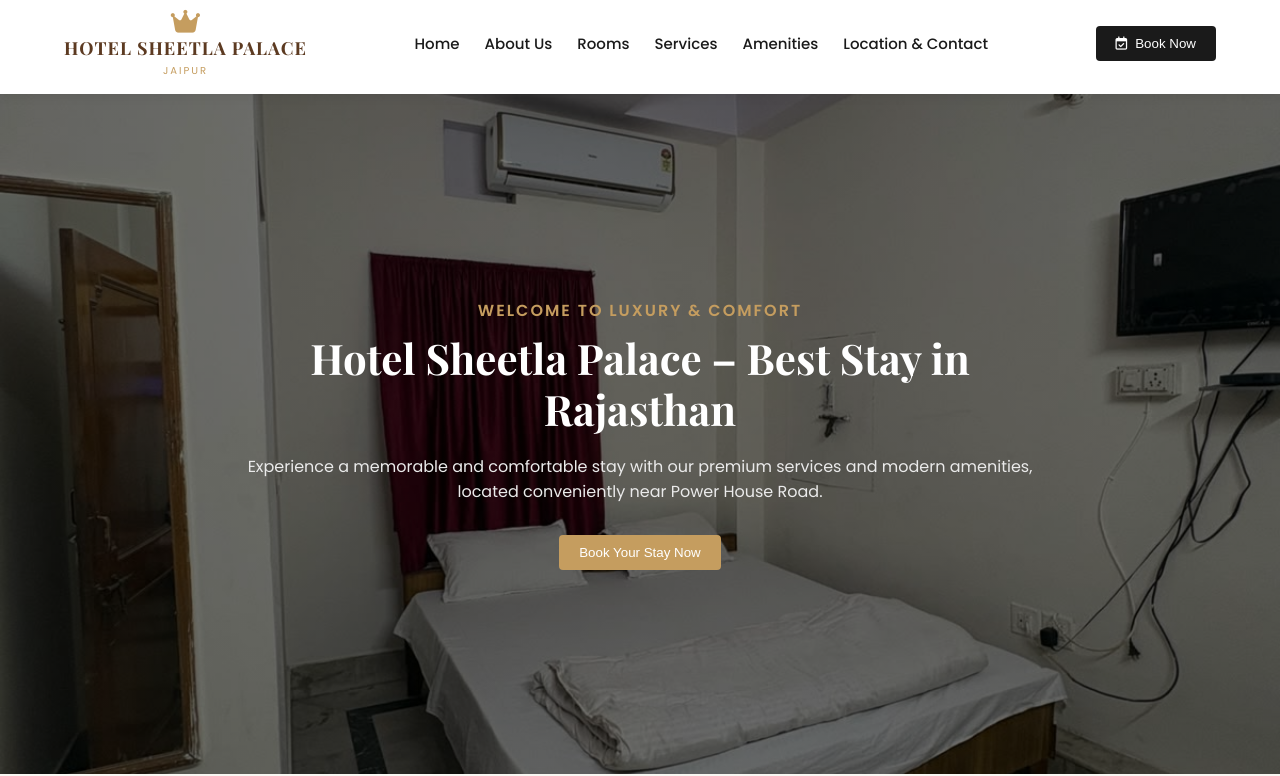
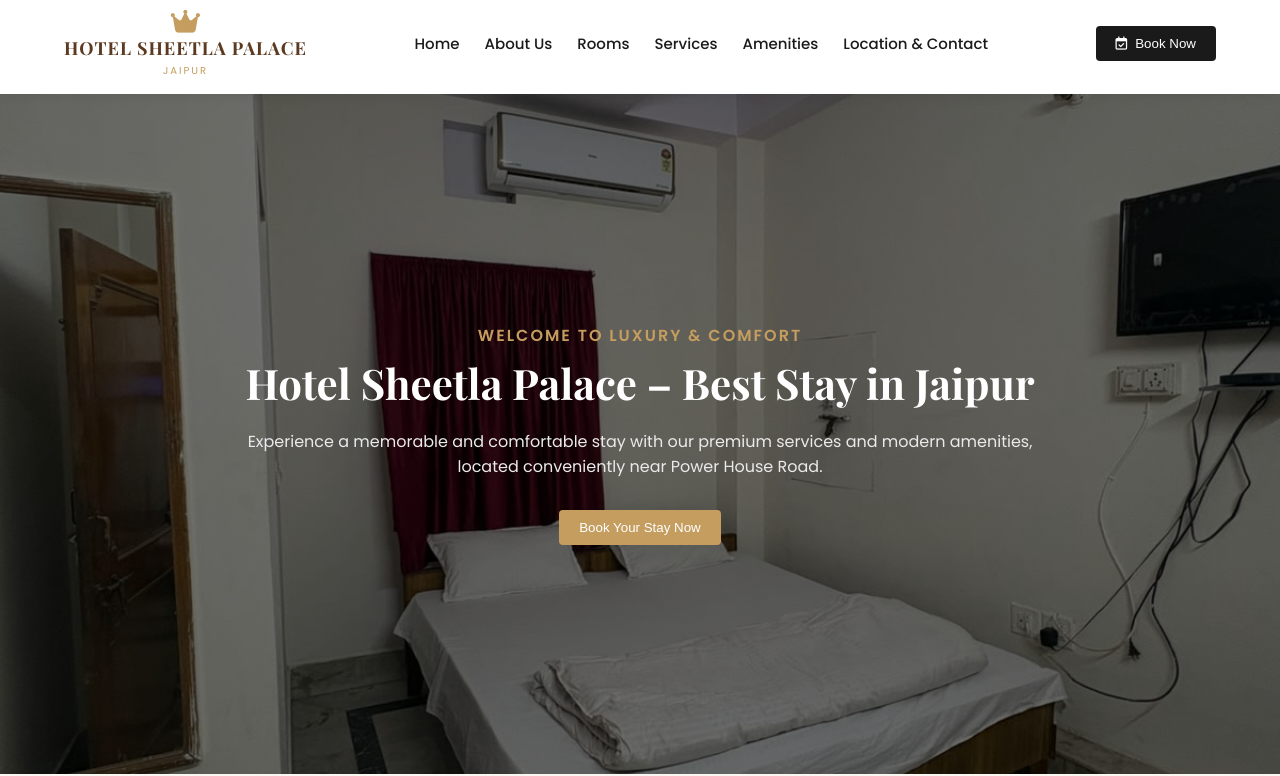
Before and after one commit to jatawatsagar2001-code/hotel-sheetla-palace, a plain HTML site: page index.html in a window 1280 px wide. Shown: the part 51-827 px from the top of the page. Drawn offline with nearby package versions, Linux system fonts and the light colour scheme.

Commit message:
Update hero section heading to reflect best stay in Jaipur

```diff
--- a/index.html
+++ b/index.html
@@ -596,7 +596,7 @@
     <section class="hero" id="home">
         <div class="hero-content">
             <span class="hero-subtitle">Welcome to Luxury & Comfort</span>
-            <h1>Hotel Sheetla Palace – Best Stay in Rajasthan</h1>
+            <h1>Hotel Sheetla Palace – Best Stay in Jaipur</h1>
             <p>Experience a memorable and comfortable stay with our premium services and modern amenities, located conveniently near Power House Road.</p>
             <button class="btn-book" style="background: var(--gold);" onclick="openBooking()">
                 Book Your Stay Now
```
